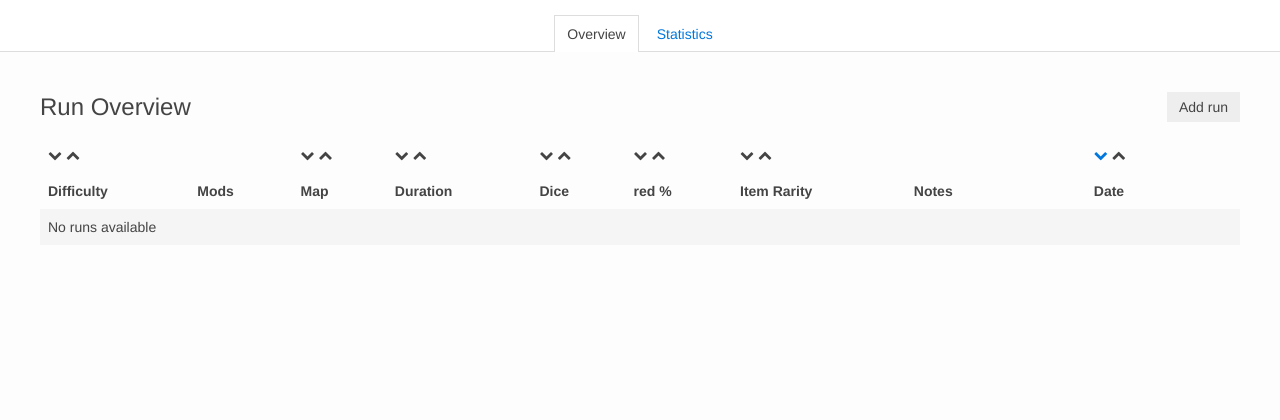
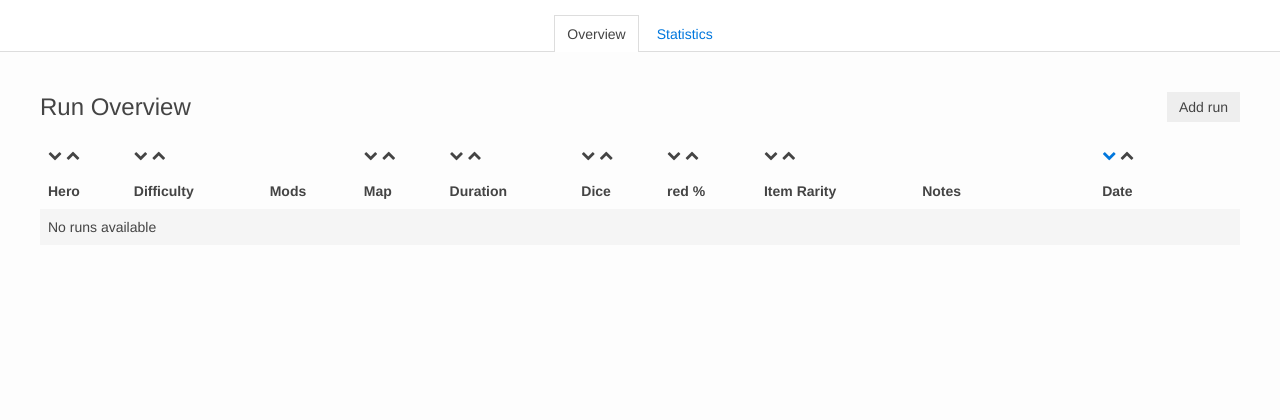
Before and after one commit to LBier/VermintideTracker, a PHP site: page / in a window 1280 px wide. Shown: the top 420 px of the page. Run offline with PHP 8.4, Linux system fonts and the light colour scheme; data that the repository does not hold is empty.

Commit message:
Save played Hero

```diff
--- a/incl_config.php
+++ b/incl_config.php
@@ -12,6 +12,8 @@ $pdo->setAttribute(PDO::ATTR_ERRMODE, PDO::ERRMODE_WARNING);
 define("DEFAULT_DIFFICULTY", "Cataclysm");
 /* Plentiful (White), Common (Green), Rare (Blue), Exotic (Orange), Veteran (Red) */
 define("DEFAULT_RARITY", "Exotic");
+/* Victor Saltspyre, Kerillian, Bardin Goreksson, Sienna Fuegonasus, Markus Kruber */
+define("DEFAULT_HERO", "");
 
 /* possible order fields
 dif_level
--- a/tracker.php
+++ b/tracker.php
@@ -5,7 +5,7 @@ $id_run = get_request("id_run");
 $isset_id = isset($id_run);
 
 // Since PDO doesn't support column names for preparing, the order has to be in $allowed_order. This way SQL-Injections are not possible
-$allowed_order = array("dif_level", "map_name", "run_duration", "pro_dice_string", "run_probabilty_red", "rar_level", "run_createDtTi", "asc", "desc");
+$allowed_order = array("hero_name", "dif_level", "map_name", "run_duration", "pro_dice_string", "run_probabilty_red", "rar_level", "run_createDtTi", "asc", "desc");
 $request_order = get_request("order");
 $order = in_array($request_order, $allowed_order) ? $request_order : DEFAULT_ORDER;
 $request_direction = get_request("direction");
@@ -52,6 +52,7 @@ if (!empty($task)) {
                 if ($probability !== false) {
                     // prepare inputs
                     $inputs = array();
+                    $inputs['run_hero_id'] = (int)$_POST['run']['hero_id'];
                     $inputs['run_map_id'] = (int)$_POST['run']['map_id'];
                     $inputs['run_difficulty_id'] = (int)$_POST['run']['difficulty_id'];
                     $inputs['run_probability_id'] = (int)$probability->id_probability;
@@ -70,8 +71,8 @@ if (!empty($task)) {
                     $inputs['run_notes'] = empty($_POST['run']['notes']) ? null : $_POST['run']['notes'];
 
                     // save run
-                    $query = "INSERT INTO tbl_run (run_map_id, run_difficulty_id, run_probability_id, run_rarity_id, run_duration, run_probability_red, run_notes) ";
-                    $query .= "VALUES (:run_map_id, :run_difficulty_id, :run_probability_id, :run_rarity_id, :run_duration, :run_probability_red, :run_notes)";
+                    $query = "INSERT INTO tbl_run (run_hero_id, run_map_id, run_difficulty_id, run_probability_id, run_rarity_id, run_duration, run_probability_red, run_notes) ";
+                    $query .= "VALUES (:run_hero_id, :run_map_id, :run_difficulty_id, :run_probability_id, :run_rarity_id, :run_duration, :run_probability_red, :run_notes)";
                     $insert = $pdo->prepare($query);
                     $result = $insert->execute($inputs);
 
@@ -124,6 +125,13 @@ if (!empty($result_text)) {
 
 if (isset($task) && $task == "add") {
 
+    $heroes = select("SELECT * FROM tbl_hero");
+    $hero_dropdown = '<select id="hero_dropdown" class="uk-select uk-width-1-1" name="run[hero_id]">';
+    foreach ($heroes as $hero) {
+        $hero_dropdown .= '<option value="' . $hero['id_hero'] . '" ' . ($hero['hero_name'] == DEFAULT_HERO ? 'selected' : '') . '>' . $hero['hero_name'] . '</option>';
+    }
+    $hero_dropdown .= '</select>';
+
     $dlcs = select("SELECT * FROM tbl_dlc WHERE (SELECT count(id_map) FROM tbl_map WHERE map_dlc_id = id_dlc) > 0");
     $dlc_dropdown = '<select id="dlc_dropdown" class="uk-select uk-width-1-1" name="dlc">';
     foreach ($dlcs as $dlc) {
@@ -162,11 +170,15 @@ if (isset($task) && $task == "add") {
         <div class="body">
             <form class="uk-form uk-form-stacked" action="index.php" method="post">
                 <div class="uk-grid uk-grid-medium" data-uk-grid-margin>
-                    <div class="uk-width-1-2">
+                    <div class="uk-width-1-3">
+                        <label>Hero</label>
+                        ' . $hero_dropdown . '
+                    </div>
+                    <div class="uk-width-1-3">
                         <label>DLC</label>
                         ' . $dlc_dropdown . '
                     </div>
-                    <div class="uk-width-1-2">
+                    <div class="uk-width-1-3">
                         <label>Map</label>
                         <select id="map_dropdown" class="uk-select uk-width-1-1" name="run[map_id]">
                         </select>
@@ -262,12 +274,14 @@ if (isset($task) && $task == "add") {
                     <col>
                     <col>
                     <col>
+                    <col>
                     <col width="15%">
                     <col>
                     <col width="5%">
                 </colgroup>
                 <thead>
                     <tr>
+                        <th>' . get_sort_buttons("hero_name") . '</th>
                         <th>' . get_sort_buttons("dif_level") . '</th>
                         <th></th>
                         <th>' . get_sort_buttons("map_name") . '</th>
@@ -280,6 +294,7 @@ if (isset($task) && $task == "add") {
                         <th></th>
                     </tr>
                     <tr>
+                        <th>Hero</th>
                         <th>Difficulty</th>
                         <th>Mods</th>
                         <th>Map</th>
@@ -296,6 +311,7 @@ if (isset($task) && $task == "add") {
                     if (!empty($runs)) {
                         foreach ($runs as &$run) {
                             $content .= '<tr>
+                                <td>' . $run['hero_name'] . '</td>
                                 <td>' . $run['dif_name'] . '</td>
                                 <td>' . $run['rendered_mods'] . '</td>
                                 <td>' . $run['map_name'] . '</td>
@@ -321,7 +337,7 @@ if (isset($task) && $task == "add") {
                             </tr>';
                         }
                     } else {
-                        $content .= '<tr><td colspan="10">No runs available</td></tr>';
+                        $content .= '<tr><td colspan="11">No runs available</td></tr>';
                     }
                 $content .= '</tbody>
             </table>
```
Also changed, not shown: notes/notizen.txt (+13 -1 lines).
